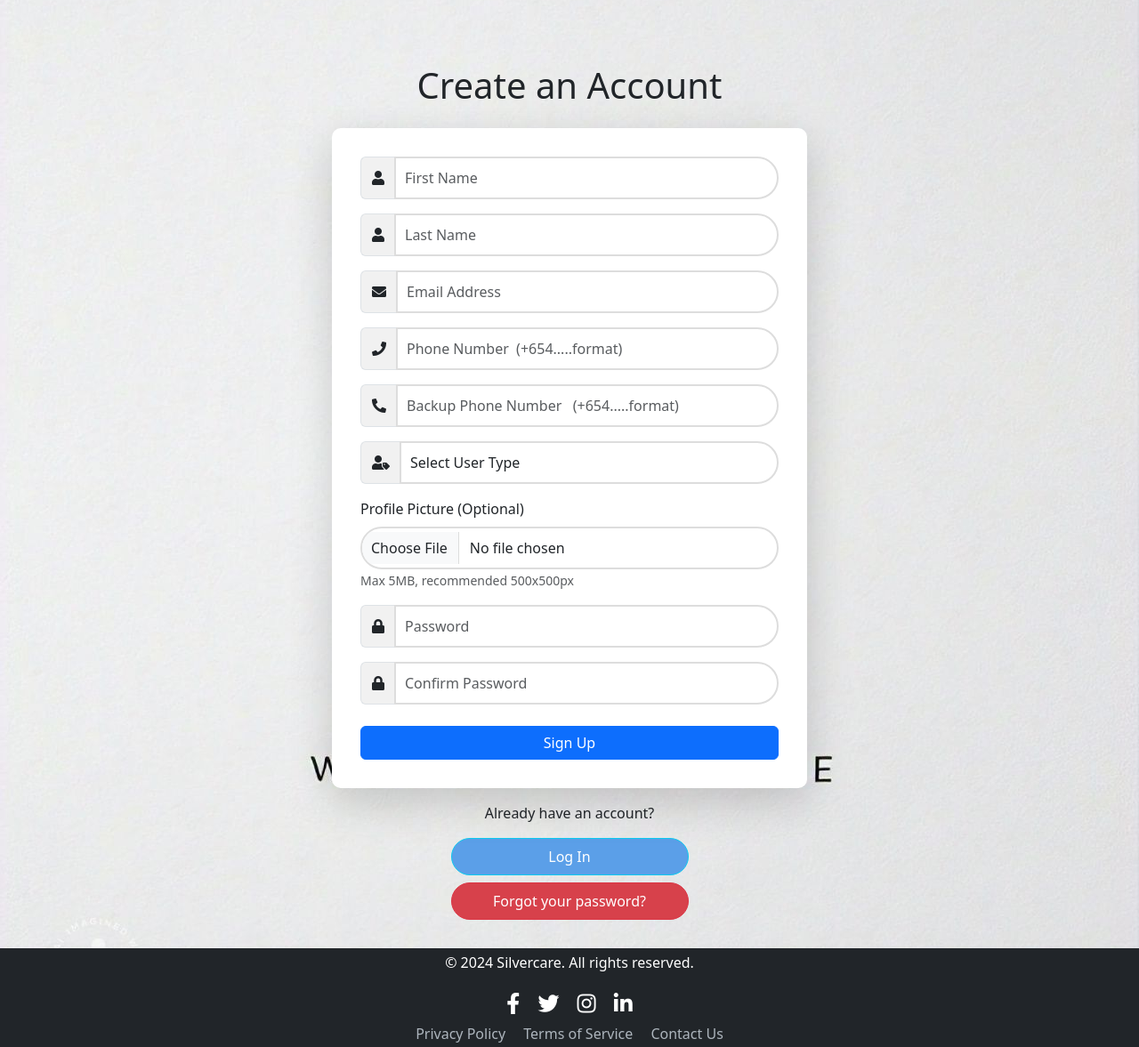
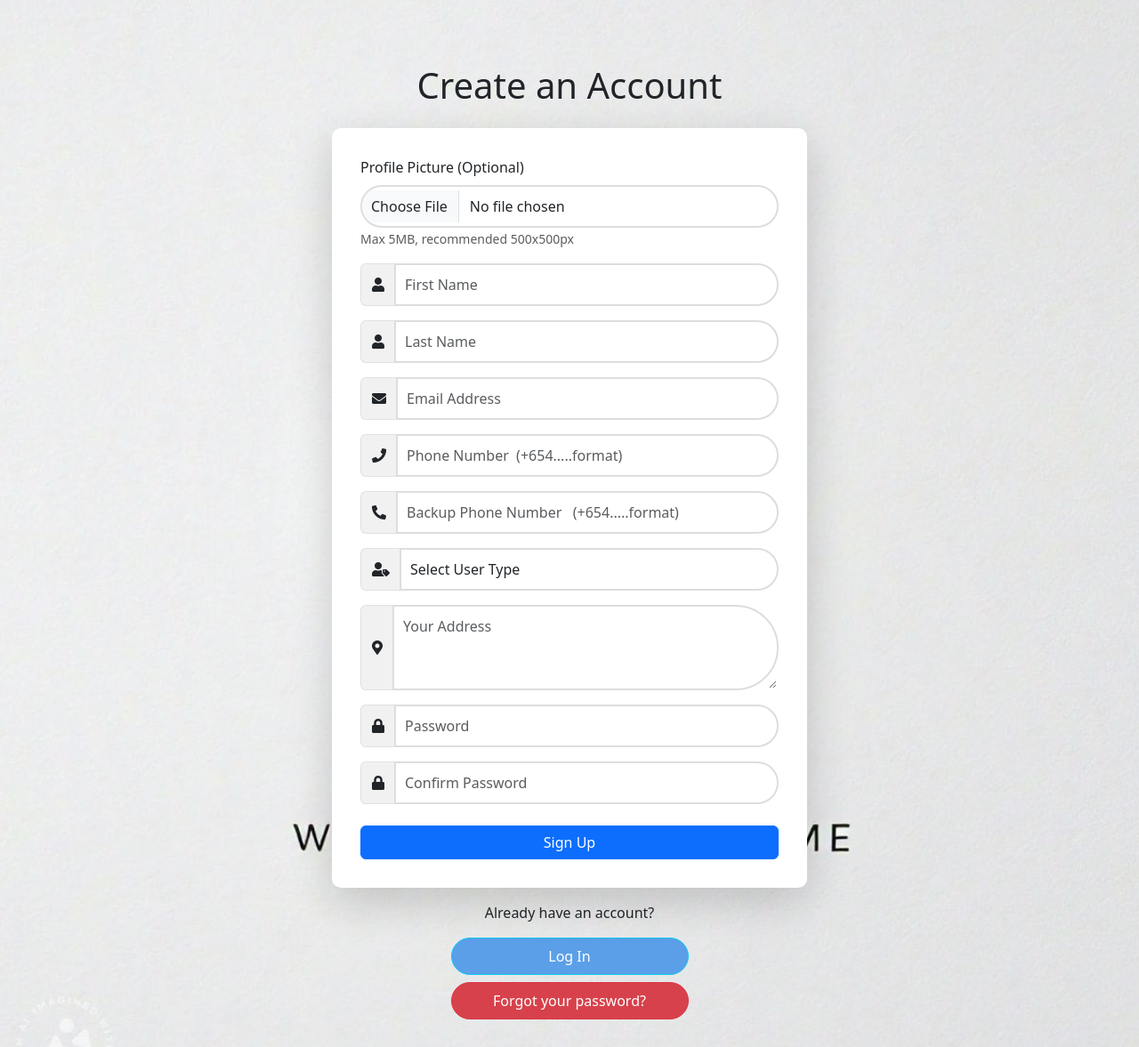
Before and after one commit to CodeLord2020/SilverCare, a Django app: page /accounts/auth/register/ in a window 1280 px wide. Shown: the part 76-1253 px from the top of the page at 89% size. Run offline with Django 5.2, Linux system fonts and the light colour scheme; some libraries are stand-ins or nearby versions.

Commit message:
register stuff

```diff
--- a/accounts/forms.py
+++ b/accounts/forms.py
@@ -45,7 +45,8 @@ class CustomUserCreationForm(UserCreationForm):
             'phone_number',
             'backup_phone_number',
             'profile_picture',
-            'user_type'
+            'user_type',
+            'address'
         )
 
     phone_number = forms.CharField(
--- a/templates/accounts/signup.html
+++ b/templates/accounts/signup.html
@@ -9,6 +9,20 @@
                 <div class="card-body">
                     <form method="post" action="{% url 'register' %}" enctype="multipart/form-data" novalidate>
                             {% csrf_token %}
+
+                            <!-- Profile Picture Field -->
+                            <div class="mb-3">
+                                <label for="profile_picture" class="form-label">Profile Picture (Optional)</label>
+                                <input type="file" name="profile_picture" id="profile_picture" class="form-control {% if form.profile_picture.errors %}is-invalid{% endif %}" accept="image/*">
+                                {% if form.profile_picture.errors %}
+                                    <div class="invalid-feedback">
+                                        {% for error in form.profile_picture.errors %}
+                                            {{ error }}<br>
+                                        {% endfor %}
+                                    </div>
+                                {% endif %}
+                                <small class="form-text text-muted">Max 5MB, recommended 500x500px</small>
+                            </div>
 
                             <!-- First Name Field -->
                             <div class="mb-3 input-group">
@@ -98,19 +112,22 @@
                                 {% endif %}
                             </div>
 
-                            <!-- Profile Picture Field -->
-                            <div class="mb-3">
-                                <label for="profile_picture" class="form-label">Profile Picture (Optional)</label>
-                                <input type="file" name="profile_picture" id="profile_picture" class="form-control {% if form.profile_picture.errors %}is-invalid{% endif %}" accept="image/*">
-                                {% if form.profile_picture.errors %}
+                            <!-- Address Field -->
+                            <div class="mb-3 input-group">
+                                <span class="input-group-text"><i class="fas fa-map-marker-alt"></i></span>
+                                <textarea name="address" id="address" class="form-control {% if form.address.errors %}is-invalid{% endif %}"
+                                    placeholder="Your Address" rows="3">{{ form.address.value|default:'' }}</textarea>
+                                {% if form.address.errors %}
                                     <div class="invalid-feedback">
-                                        {% for error in form.profile_picture.errors %}
+                                        {% for error in form.address.errors %}
                                             {{ error }}<br>
                                         {% endfor %}
                                     </div>
                                 {% endif %}
-                                <small class="form-text text-muted">Max 5MB, recommended 500x500px</small>
                             </div>
+
+
+
 
                             <!-- Password Field -->
                             <div class="mb-3 input-group">
```
Also changed, not shown: db.sqlite3.
